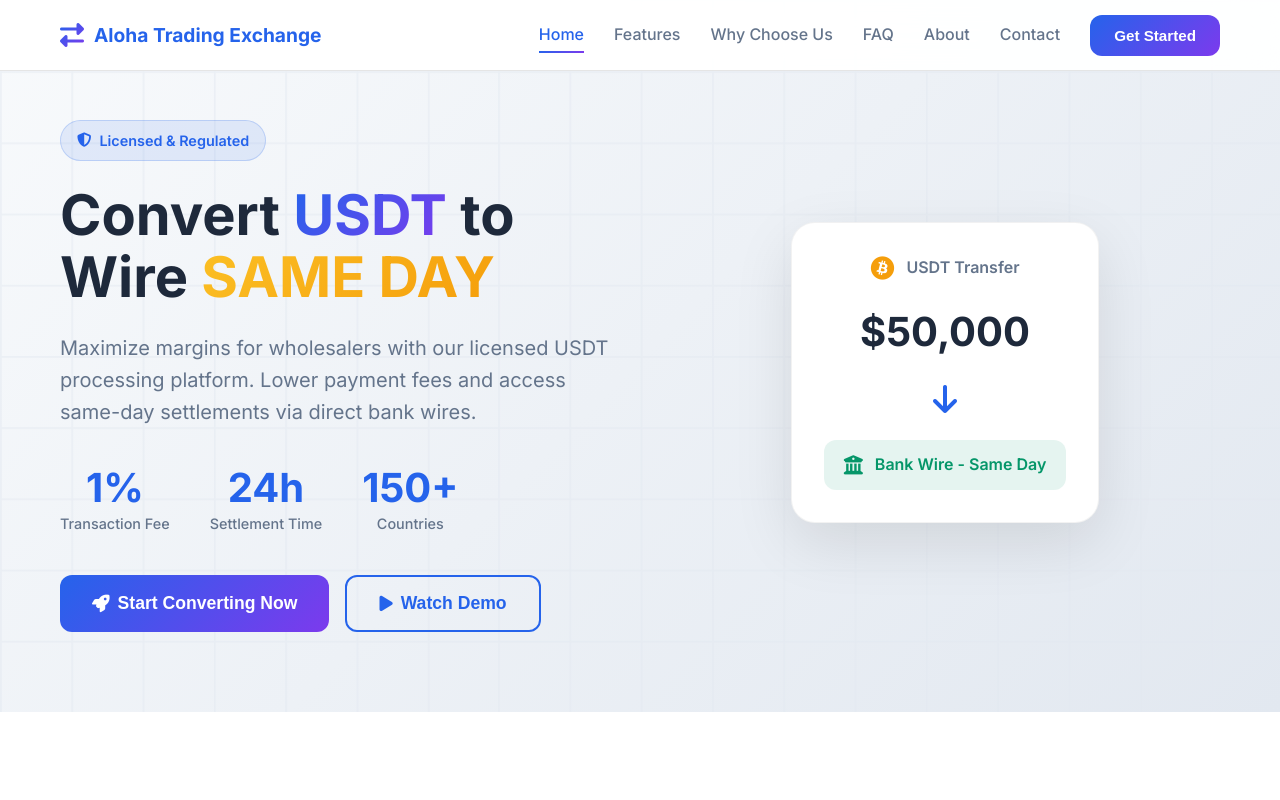
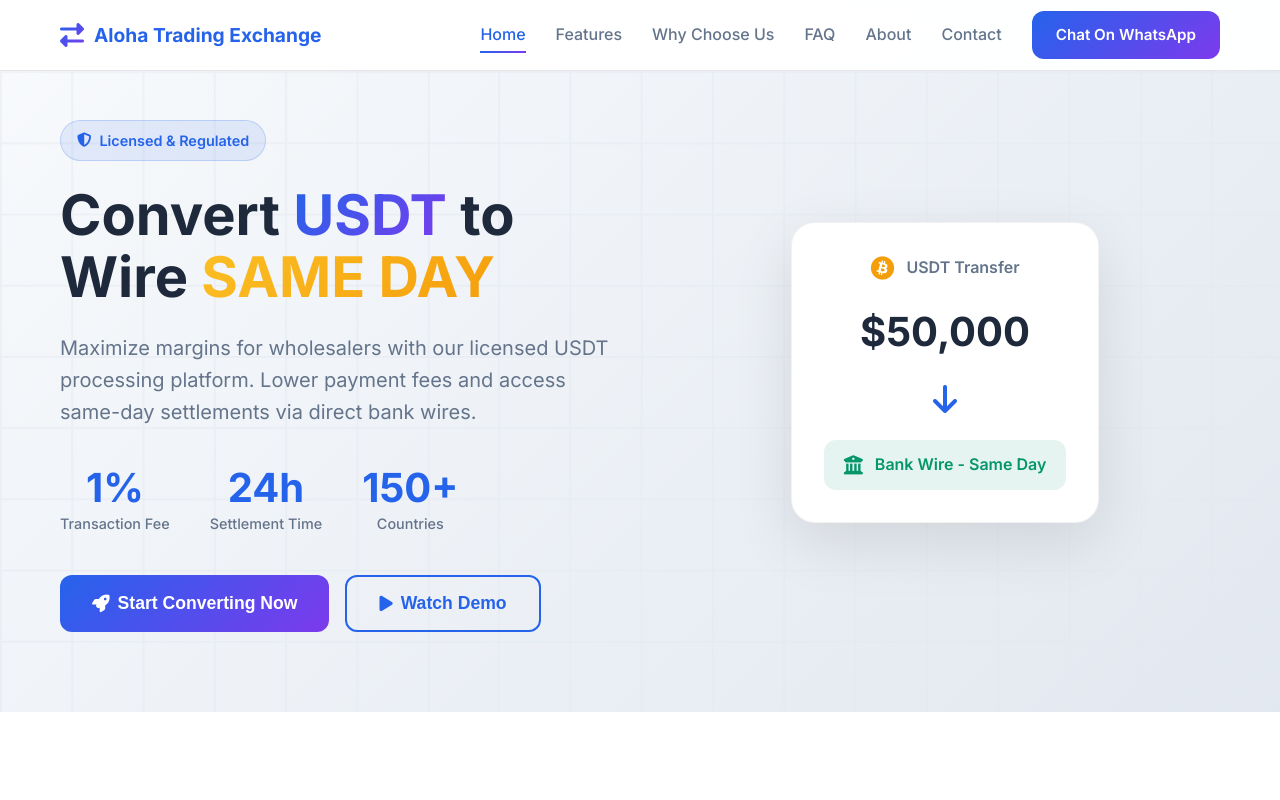
Before and after one commit to shibu931/alohatradingex, a plain HTML site: page index.html in a window 1280 px wide. Shown: the top 800 px of the page. Drawn offline with Linux system fonts and the light colour scheme.

Commit message:
Updated Whatsapp

```diff
--- a/index.html
+++ b/index.html
@@ -23,7 +23,8 @@
                 <a href="#faq" class="nav-link">FAQ</a>
                 <a href="#about" class="nav-link">About</a>
                 <a href="#contact" class="nav-link">Contact</a>
-                <button class="btn-primary">Get Started</button>
+                <!-- <button class="btn-primary">Get Started</button> -->
+                <a class="btn-primary" href="http://Wa.me/16674991260" target="_blank">Chat On WhatsApp</a>
             </div>
             <div class="hamburger">
                 <span></span>
```
